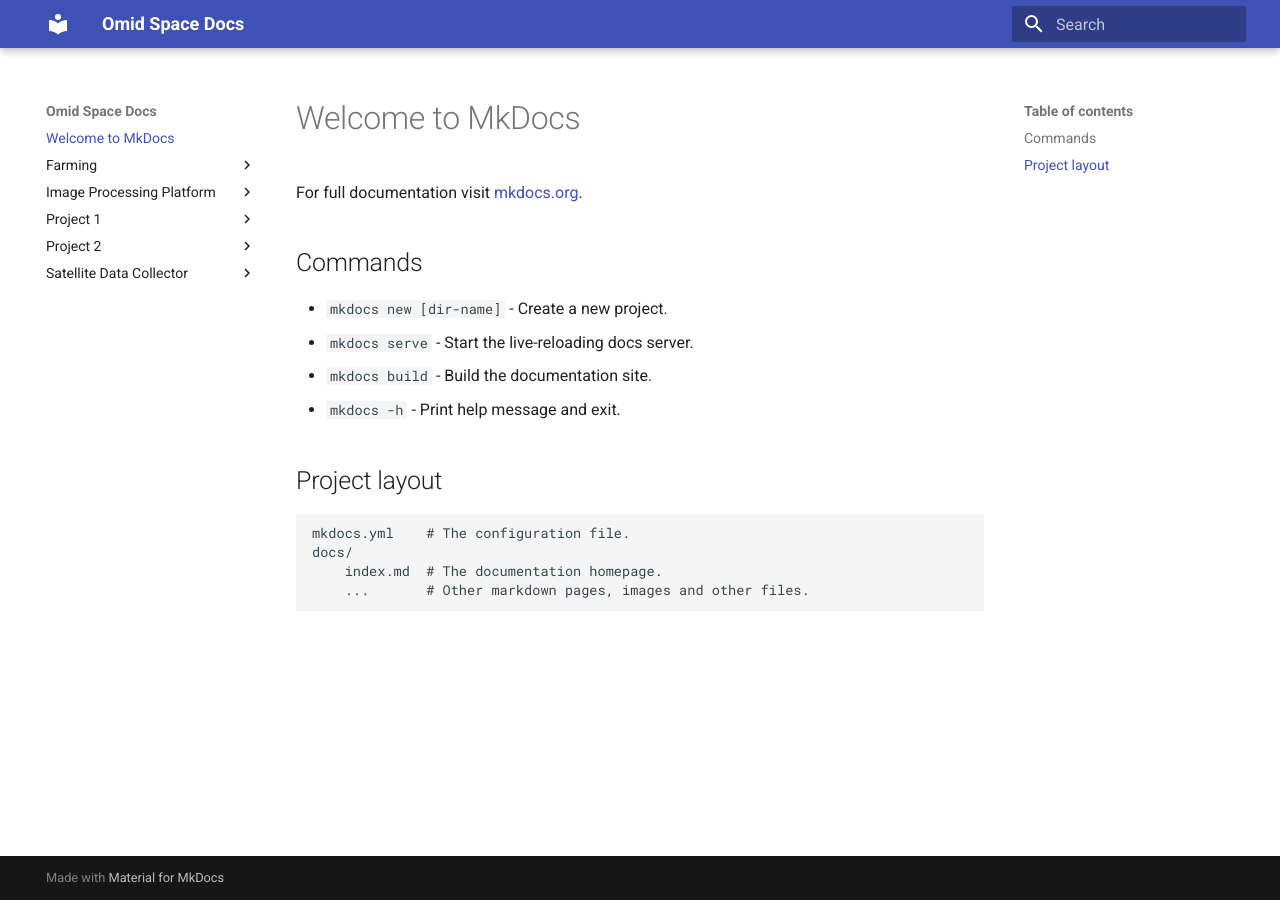
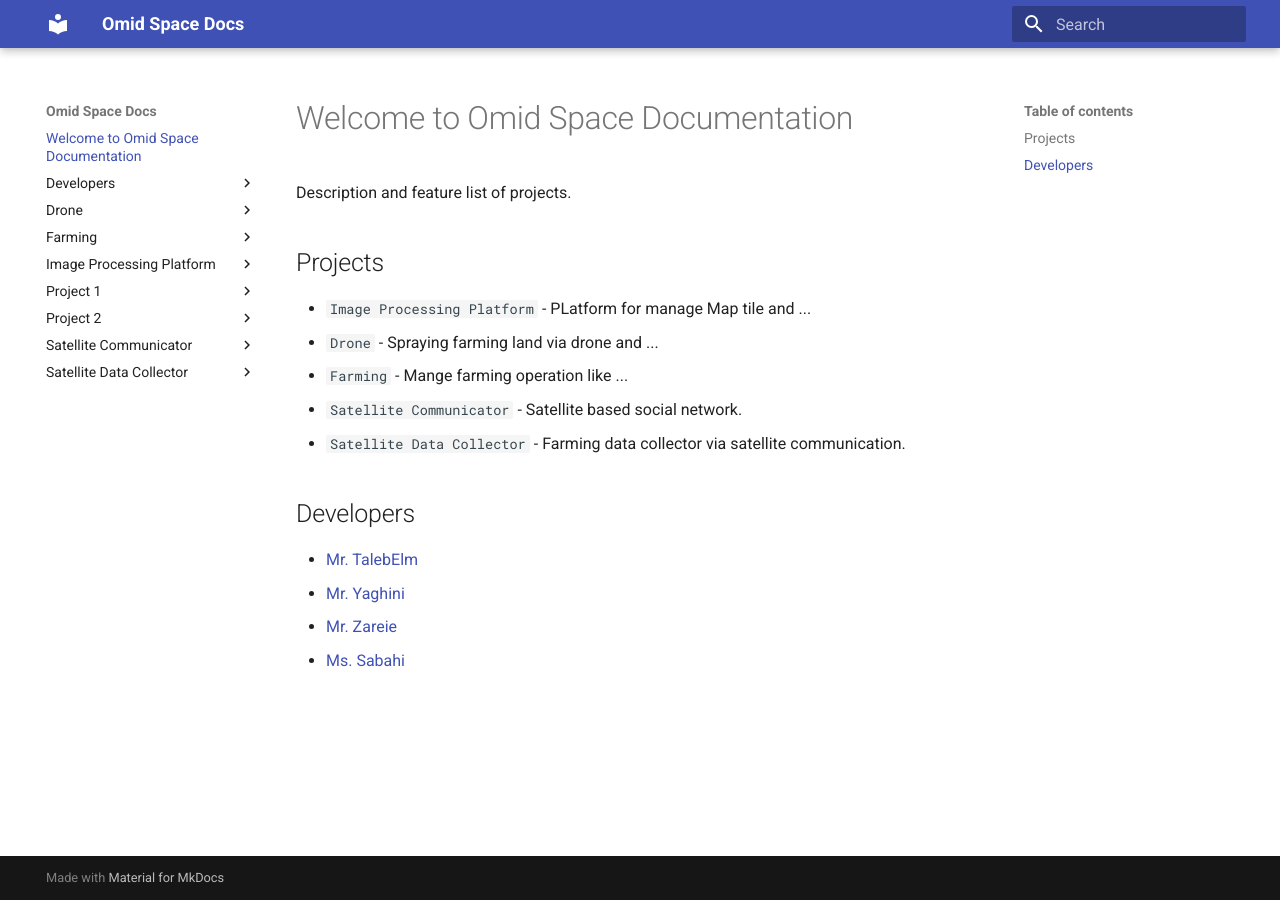
Before and after one commit to spaceomid/Documentation, an MkDocs documentation site: the page built from docs/index.md, in a window 1280 px wide. Built offline with MkDocs 1.6.1 and Material for MkDocs 9.7.7, drawn with Linux system fonts in a browser that asks for light colours.

Commit message:
add sabahi task

```diff
--- a/docs/index.md
+++ b/docs/index.md
@@ -1,17 +1,18 @@
-# Welcome to MkDocs
+# Welcome to Omid Space Documentation
 
-For full documentation visit [mkdocs.org](https://www.mkdocs.org).
+Description and feature list of projects.
 
-## Commands
+## Projects
 
-* `mkdocs new [dir-name]` - Create a new project.
-* `mkdocs serve` - Start the live-reloading docs server.
-* `mkdocs build` - Build the documentation site.
-* `mkdocs -h` - Print help message and exit.
+* `Image Processing Platform` - PLatform for manage Map tile and ...
+* `Drone` - Spraying farming land via drone and ...
+* `Farming` - Mange farming operation like ...
+* `Satellite Communicator` - Satellite based social network.
+* `Satellite Data Collector` - Farming data collector via satellite communication.
 
-## Project layout
+## Developers
 
-    mkdocs.yml    # The configuration file.
-    docs/
-        index.md  # The documentation homepage.
-        ...       # Other markdown pages, images and other files.
+* [Mr. TalebElm](/Developers/MrTalebElm/)
+* [Mr. Yaghini](/Developers/MrYaghini/)
+* [Mr. Zareie](/Developers/MrZareie/)
+* [Ms. Sabahi](/Developers/MsSabahi/)
--- a/mkdocs.yml
+++ b/mkdocs.yml
@@ -1,3 +1,21 @@
 site_name: Omid Space Docs
+
 theme:
   name: material
+
+markdown_extensions:
+  - admonition
+  - pymdownx.details
+  - pymdownx.superfences
+  - tables
+  - attr_list
+  - md_in_html
+  - def_list
+  - pymdownx.tasklist:
+      custom_checkbox: true
+
+extra_css:
+  - stylesheets/extra.css
+
+extra_javascript:
+  - javascripts/extra.js
```
Also changed, not shown: docs/Developers/MsSabahi.md (added, +30 -0 lines), docs/Satellite Data Collector/Backlog.md (added, +1 -0 lines), docs/Satellite Data Collector/Prj2doc.md (deleted, +0 -1 lines), docs/Developers/MrTalebElm.md (added), docs/Developers/MrYaghini.md (added), docs/Developers/MrZareie.md (added), docs/Drone/Backlog.md (added), docs/Farming/Backlog.md (added), docs/Satellite Communicator/Backlog.md (added), docs/javascripts/extra.js (added), docs/stylesheets/extra.css (added).
